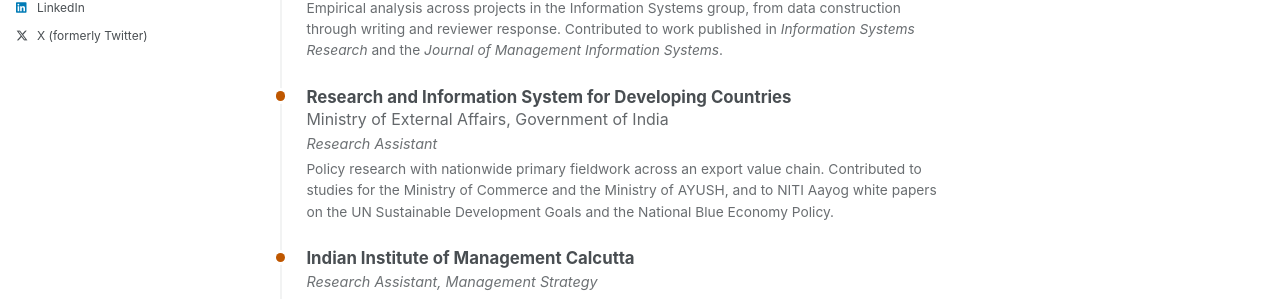
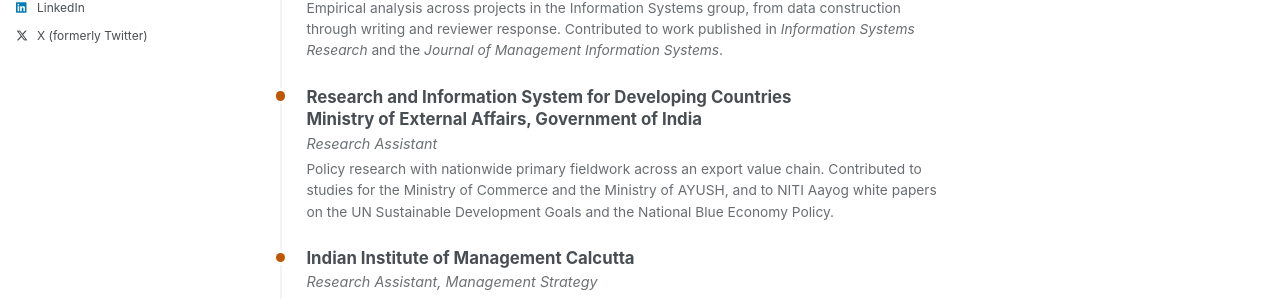
Before and after one commit to ankurjaiswal-aj/ankurjaiswal-aj.github.io, a Jekyll site: the page built from _pages/about.md, in a window 1280 px wide and 1400 px high, scrolled down 467 px. Shown: the part 649-948 px from the top of the window. Built offline with Jekyll 4.4.1, drawn with Linux system fonts in a browser that asks for light colours; a style sheet for code colours, icons or effects is not loaded.

Commit message:
Home: ministry at the same level as the institute
Co-Authored-By: Claude Opus 5 (1M context) <noreply@anthropic.com>
Claude-Session: https://claude.ai/code/session_01E9crG7vAU8vaRPUgnD2akC

```diff
--- a/_pages/about.md
+++ b/_pages/about.md
@@ -45,7 +45,7 @@ Generative AI and knowledge work; business value of IT; continuous feature innov
   </div>
 
   <div class="timeline-item">
-    <div class="timeline-org">Research and Information System for Developing Countries<br><span class="timeline-org-sub">Ministry of External Affairs, Government of India</span></div>
+    <div class="timeline-org">Research and Information System for Developing Countries<br>Ministry of External Affairs, Government of India</div>
     <div class="timeline-role">Research Assistant</div>
     <p class="timeline-note">Policy research with nationwide primary fieldwork across an export value chain. Contributed to studies for the Ministry of Commerce and the Ministry of AYUSH, and to NITI Aayog white papers on the UN Sustainable Development Goals and the National Blue Economy Policy.</p>
   </div>
--- a/_sass/_custom.scss
+++ b/_sass/_custom.scss
@@ -352,10 +352,3 @@ html[data-theme="dark"] .archive .archive__item-award { color: #e0c260; }
   text-indent: -4em;
 }
 .archive .compact .talk-vyear { display: inline-block; width: 4em; padding-right: 0.7em; text-indent: 0; }
-
-/* parent body under an organisation name */
-.page__content .timeline-org-sub {
-  font-weight: 400;
-  font-size: 0.95em;
-  opacity: 0.85;
-}
```
